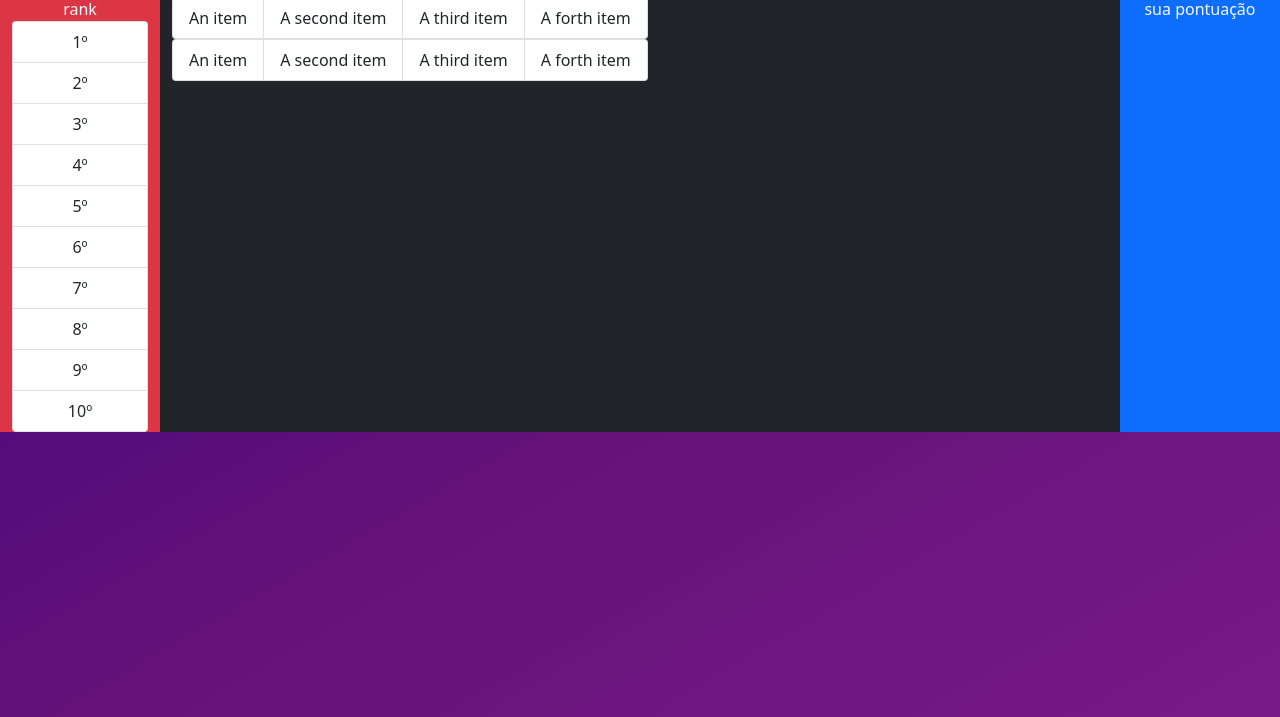
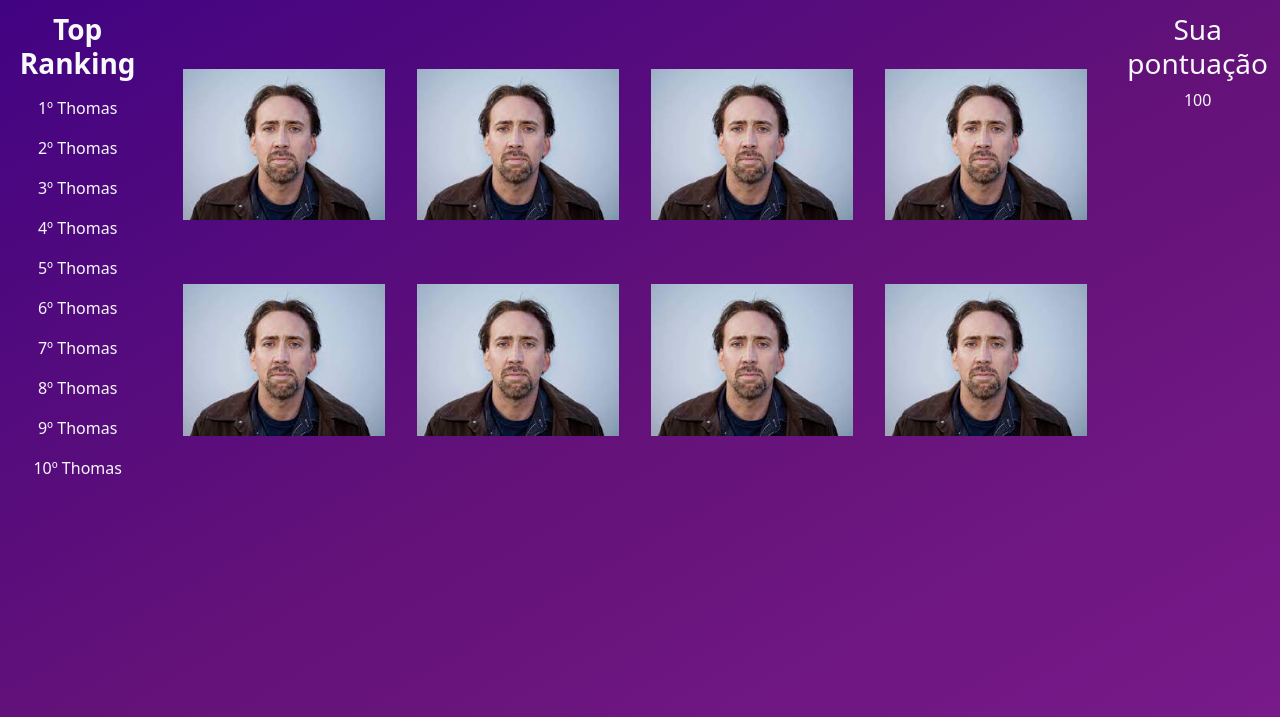
Before and after one commit to ThomasLincoln/Vocablish, a plain HTML site: page src/pages/game.html in a window 1280 px wide. Shown: the part 83-800 px from the top of the page. Drawn offline with nearby package versions, Linux system fonts and the light colour scheme.

Commit message:
mainpage

```diff
--- a/src/pages/game.html
+++ b/src/pages/game.html
@@ -22,43 +22,63 @@
       <div class="row">
         <div class="col"></div>
         <div class="col">
-          <h1 class="text-light">Palavra</h1>
+          <h1 class="text-light mt-3">Palavra</h1>
         </div>
         <div class="col"></div>
       </div>
 
-      <div class="row">
-        <div class="col bg-danger">
-          aqui vai ficar o rank
+      <div class="row mt-4">
+        <div class="col">
+          <h3><strong>Top Ranking</strong></h3>
           <ul class="list-group">
-            <li class="list-group-item">1º</li>
-            <li class="list-group-item">2º</li>
-            <li class="list-group-item">3º</li>
-            <li class="list-group-item">4º</li>
-            <li class="list-group-item">5º</li>
-            <li class="list-group-item">6º</li>
-            <li class="list-group-item">7º</li>
-            <li class="list-group-item">8º</li>
-            <li class="list-group-item">9º</li>
-            <li class="list-group-item">10º</li>
+            <li class="list-group-item bg-transparent border-0 text-light">1º Thomas</li>
+            <li class="list-group-item bg-transparent border-0 text-light">2º Thomas</li>
+            <li class="list-group-item bg-transparent border-0 text-light">3º Thomas</li>
+            <li class="list-group-item bg-transparent border-0 text-light">4º Thomas</li>
+            <li class="list-group-item bg-transparent border-0 text-light">5º Thomas</li>
+            <li class="list-group-item bg-transparent border-0 text-light">6º Thomas</li>
+            <li class="list-group-item bg-transparent border-0 text-light">7º Thomas</li>
+            <li class="list-group-item bg-transparent border-0 text-light">8º Thomas</li>
+            <li class="list-group-item bg-transparent border-0 text-light">9º Thomas</li>
+            <li class="list-group-item bg-transparent border-0 text-light">10º Thomas</li>
           </ul>
         </div>
-        <div class="col-9 bg-dark">
-          aqui vão ficar as imagenfa-spin
-          <ul class="list-group list-group-horizontal">
-            <li class="list-group-item">An item</li>
-            <li class="list-group-item">A second item</li>
-            <li class="list-group-item">A third item</li>
-            <li class="list-group-item">A forth item</li>
+        <div class="col-9">
+          <ul class="list-group list-group-horizontal mt-5 mb-5">
+            <li class="list-group-item bg-transparent border-0">
+              <img src="/src/images/ncage.jpeg"  alt="ncage" class="thumbnail img-fluid">
+            </li>
+            <li class="list-group-item bg-transparent border-0">
+              <img src="/src/images/ncage.jpeg" alt="ncage" class="thumbnail img-fluid">
+            </li>
+            <li class="list-group-item bg-transparent border-0">
+              <img src="/src/images/ncage.jpeg" alt="ncage" class="thumbnail img-fluid">
+            </li>
+            <li class="list-group-item bg-transparent border-0">
+              <img src="/src/images/ncage.jpeg" alt="ncage" class="thumbnail img-fluid">
+            </li>
           </ul>
           <ul class="list-group list-group-horizontal">
-            <li class="list-group-item">An item</li>
-            <li class="list-group-item">A second item</li>
-            <li class="list-group-item">A third item</li>
-            <li class="list-group-item">A forth item</li>
+            <li class="list-group-item bg-transparent border-0">
+              <img src="/src/images/ncage.jpeg" alt="ncage" class="thumbnail img-fluid">
+            </li>
+            <li class="list-group-item bg-transparent border-0">
+              <img src="/src/images/ncage.jpeg" alt="ncage" class="thumbnail img-fluid">
+            </li>
+            <li class="list-group-item bg-transparent border-0">
+              <img src="/src/images/ncage.jpeg" alt="ncage" class="thumbnail img-fluid">
+            </li>
+            <li class="list-group-item bg-transparent border-0">
+              <img src="/src/images/ncage.jpeg" alt="ncage" class="thumbnail img-fluid">
+            </li>
           </ul>
         </div>
-        <div class="col bg-primary">aqui vai ficar a sua pontuação</div>
+        <div class="col">
+          <h3>Sua pontuação</h3>
+          <p>
+            100
+          </p>
+        </div>
       </div>
     </div>
 
```
Also changed, not shown: src/images/ncage.jpeg (added).
